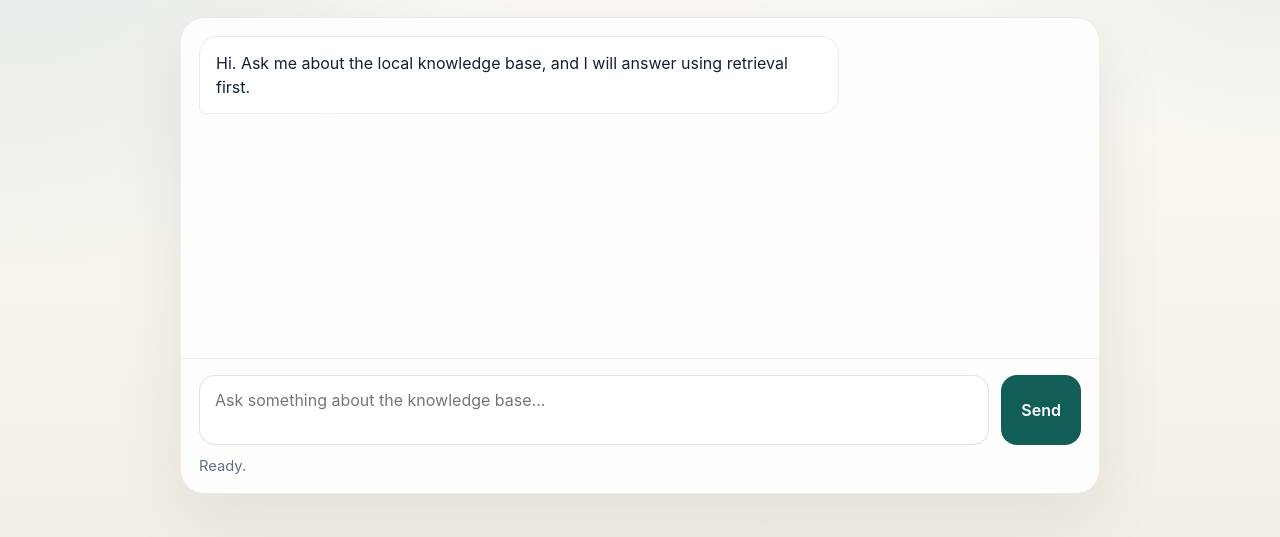
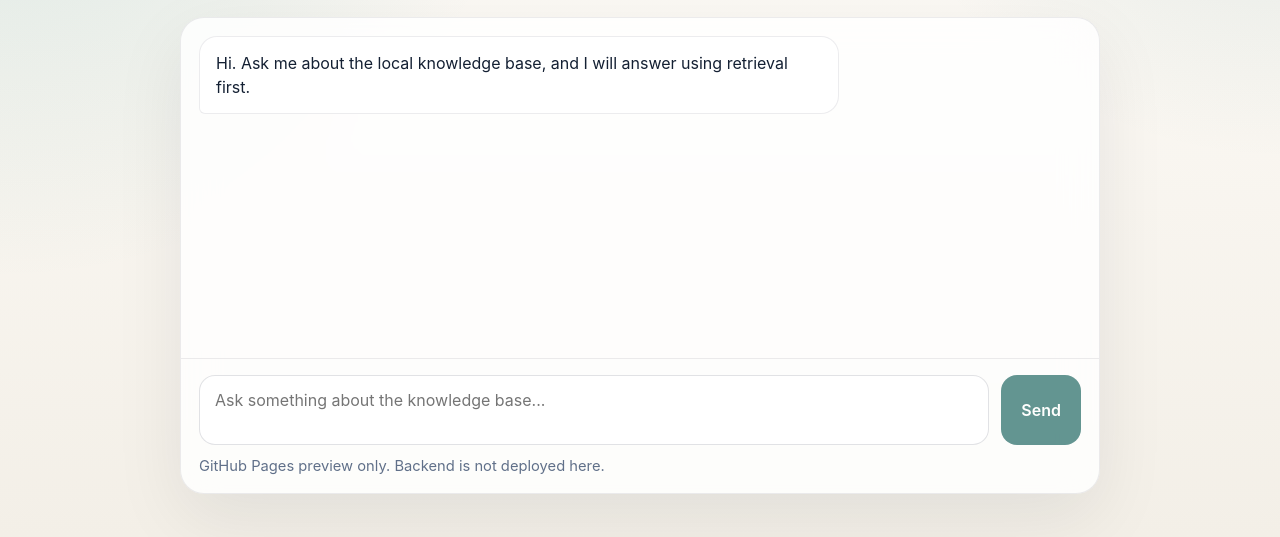
Before and after one commit to wahidsaidmaroc/emsig5m, a website: page public/index.html in a window 1280 px wide. Shown: the part 263-800 px from the top of the page. Drawn offline with Linux system fonts and the light colour scheme; no server answers.

Commit message:
add dplyer Job

```diff
--- a/public/app.js
+++ b/public/app.js
@@ -2,6 +2,7 @@ const form = document.getElementById('chat-form');
 const promptInput = document.getElementById('prompt');
 const messages = document.getElementById('messages');
 const status = document.getElementById('status');
+let backendReady = false;
 
 const conversation = [
   {
@@ -11,9 +12,15 @@ const conversation = [
 ];
 
 renderMessages();
+checkBackendAvailability();
 
 form.addEventListener('submit', async (event) => {
   event.preventDefault();
+
+  if (!backendReady) {
+    setBusy(false, 'Backend unavailable in this deployment.');
+    return;
+  }
 
   const prompt = promptInput.value.trim();
   if (!prompt) {
@@ -46,6 +53,21 @@ form.addEventListener('submit', async (event) => {
   }
 });
 
+async function checkBackendAvailability() {
+  try {
+    const response = await fetch('/api/health');
+    backendReady = response.ok;
+  } catch {
+    backendReady = false;
+  }
+
+  if (!backendReady) {
+    form.querySelector('button').disabled = true;
+    promptInput.disabled = true;
+    status.textContent = 'GitHub Pages preview only. Backend is not deployed here.';
+  }
+}
+
 function renderMessages() {
   messages.innerHTML = conversation
     .map((message) => `<article class="message ${message.role}">${escapeHtml(message.content)}</article>`)
--- a/public/index.html
+++ b/public/index.html
@@ -4,7 +4,7 @@
     <meta charset="UTF-8" />
     <meta name="viewport" content="width=device-width, initial-scale=1.0" />
     <title>EMSI G5 MAARIF Chatbot</title>
-    <link rel="stylesheet" href="/styles.css" />
+    <link rel="stylesheet" href="styles.css" />
   </head>
   <body>
     <main class="shell">
@@ -26,6 +26,6 @@
       </section>
     </main>
 
-    <script src="/app.js" type="module"></script>
+    <script src="app.js" type="module"></script>
   </body>
 </html>
```
Also changed, not shown: .github/workflows/ci.yml.
